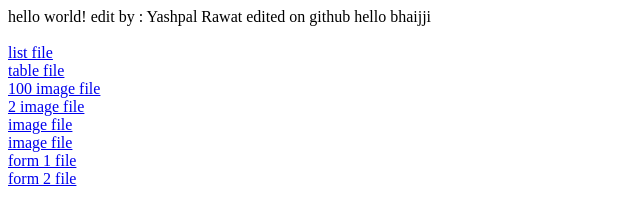
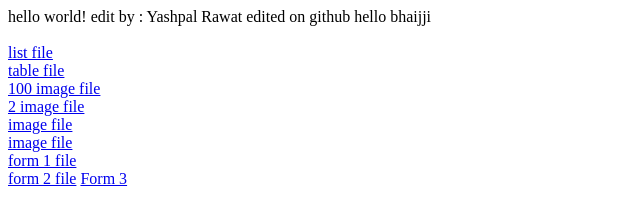
Before and after one commit to YashpalRawat24/learn_html, a plain HTML site: page index.html in a window 1280 px wide. Shown: the full height of the page, 0-640 px from the left. Drawn offline with Linux system fonts and the light colour scheme.

Commit message:
updated form in main file

```diff
--- a/index.html
+++ b/index.html
@@ -24,5 +24,6 @@
     <a href="/index.html" target="_blank"> image file</a><br>
     <a href="/form_folder/indexf.html"  target="_blank">form 1 file</a><br>
     <a href="/form_folder/indexf2.html" target="_blank">form 2 file</a>
+    <a href="/form_folder/indexf3.html" target="_blank">Form 3</a>
 </body>
 </html>
```
